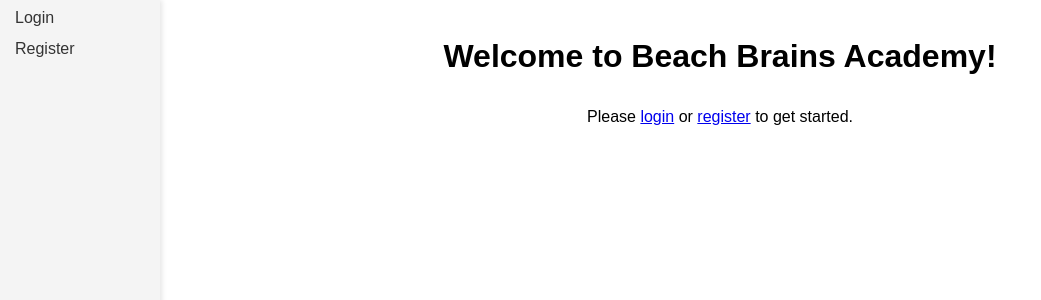
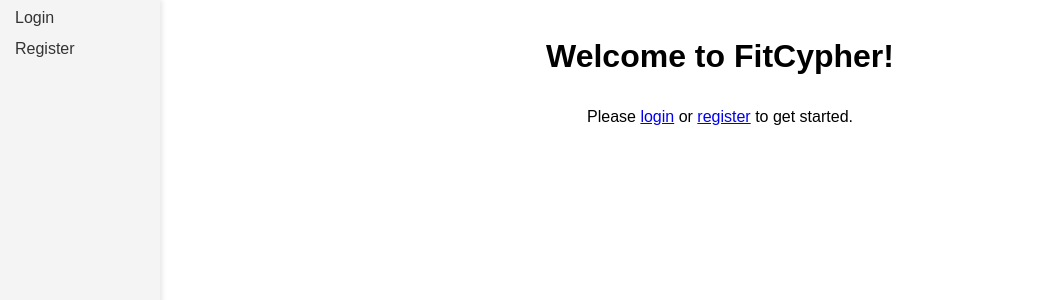
Before and after one commit to alexlaverty/fitcypher, a Django app: page / in a window 1280 px wide. Shown: the top 300 px of the page, without its empty margins (0-1041 px from the left). Run offline with Django 5.2, Linux system fonts and the light colour scheme.

Commit message:
Updates website name

```diff
--- a/ui/templates/index.html
+++ b/ui/templates/index.html
@@ -23,14 +23,14 @@
 
 
 
-{% block title %}Welcome - Beach Brains Academy{% endblock %}
+{% block title %}Home - FitCypher{% endblock %}
 
 {% block content %}
 <div style="text-align: center;">
     {% if user.is_authenticated %}
         <h2>Hello {{ user.username|capfirst }}! Thank you for logging in.</h2>
     {% else %}
-    <h1>Welcome to Beach Brains Academy!</h1>
+    <h1>Welcome to FitCypher!</h1>
     <p>Please <a href="{% url 'auth_login' %}">login</a> or <a href="{% url 'registration_register' %}">register</a> to get started.</p>
     {% endif %}
     <center>
```
